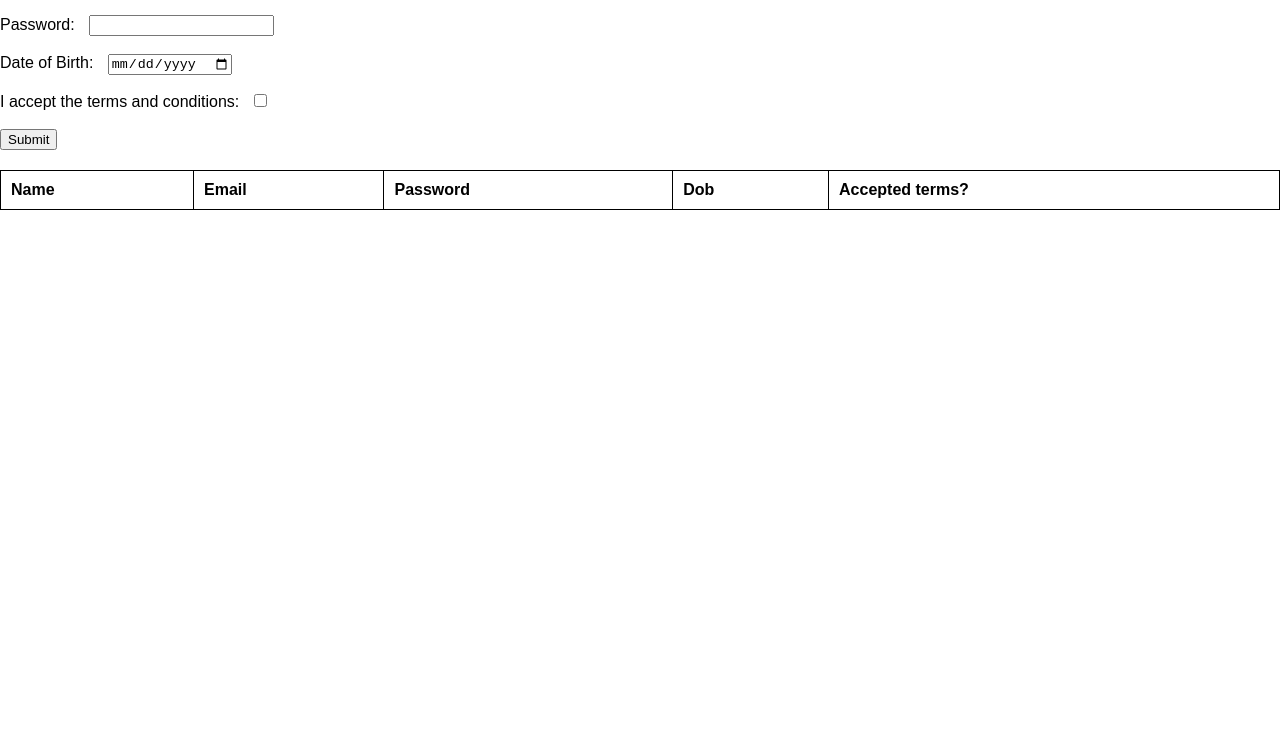
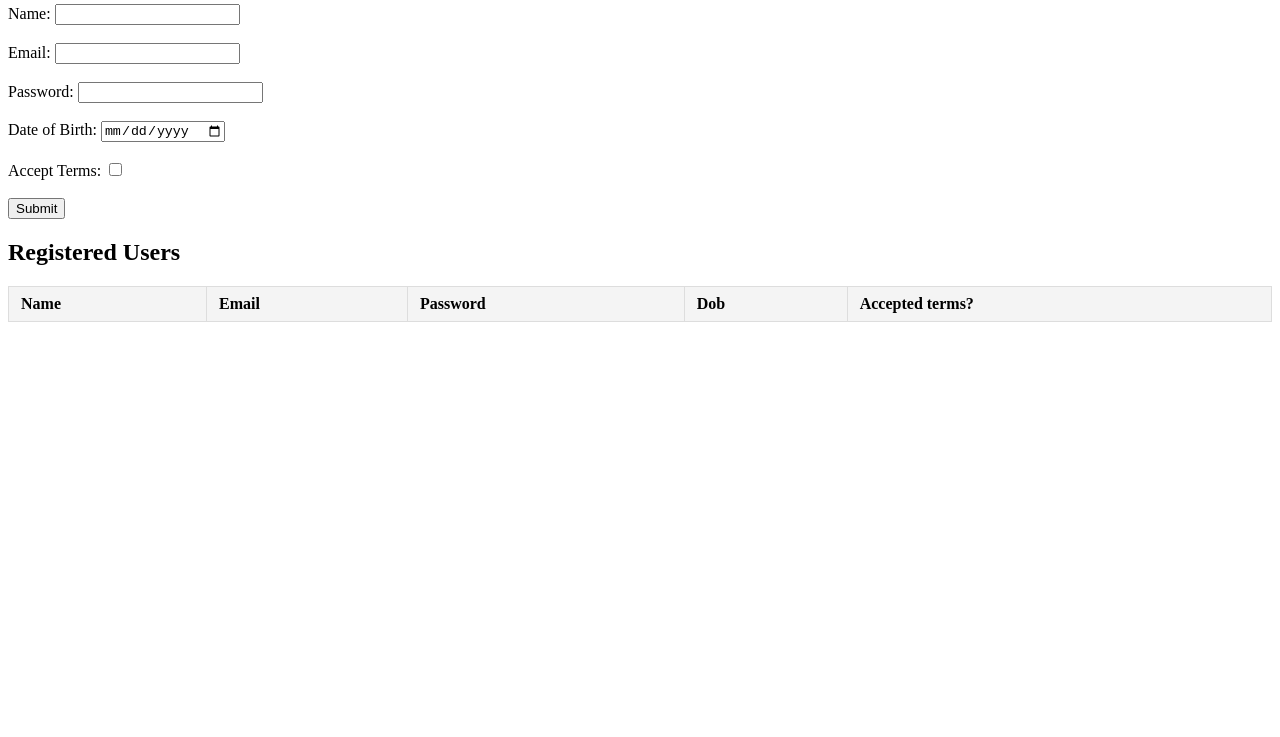
Before and after one commit to ysaidheeraj111/Registration-Form, a plain HTML site: page index.html in a window 1280 px wide. Shown: the part 63-800 px from the top of the page. Drawn offline with Linux system fonts and the light colour scheme.

Commit message:
Update index.html

```diff
--- a/index.html
+++ b/index.html
@@ -4,29 +4,49 @@
     <meta charset="UTF-8">
     <meta name="viewport" content="width=device-width, initial-scale=1.0">
     <title>Registration Form</title>
-    <link rel="stylesheet" href="styles.css">
+    <style>
+        table {
+            width: 100%;
+            border-collapse: collapse;
+        }
+
+        th, td {
+            padding: 8px 12px;
+            border: 1px solid #ddd;
+            text-align: left;
+        }
+
+        th {
+            background-color: #f4f4f4;
+        }
+    </style>
 </head>
 <body>
-    <form id="registration-form">
+
+    <h2>Registration Form</h2>
+
+    <form id="registrationForm">
         <label for="name">Name:</label>
-        <input type="text" id="name" name="name" required><br><br>
+        <input type="text" id="name" required><br><br>
 
         <label for="email">Email:</label>
-        <input type="email" id="email" name="email" required><br><br>
+        <input type="email" id="email" required><br><br>
 
         <label for="password">Password:</label>
-        <input type="password" id="password" name="password" required><br><br>
+        <input type="password" id="password" required><br><br>
 
         <label for="dob">Date of Birth:</label>
-        <input type="date" id="dob" name="dob" required><br><br>
+        <input type="date" id="dob" required><br><br>
 
-        <label for="accept-terms">I accept the terms and conditions:</label>
-        <input type="checkbox" id="accept-terms" name="accept-terms" required><br><br>
+        <label for="terms">Accept Terms:</label>
+        <input type="checkbox" id="terms" required><br><br>
 
         <button type="submit">Submit</button>
     </form>
 
-    <table>
+    <h2>Registered Users</h2>
+
+    <table id="userTable">
         <thead>
             <tr>
                 <th>Name</th>
@@ -37,10 +57,11 @@
             </tr>
         </thead>
         <tbody>
-            <!-- Data will be appended here -->
+            <!-- Rows will be inserted here -->
         </tbody>
     </table>
 
     <script src="index.js"></script>
+
 </body>
 </html>
```
